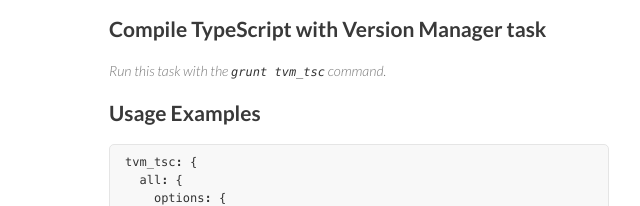
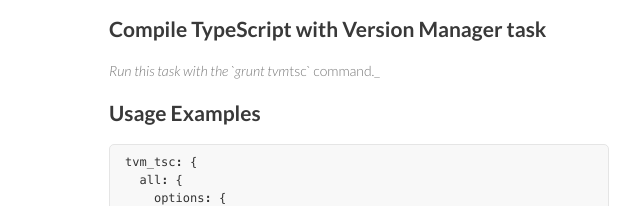
Before and after one commit to watilde/grunt-tvm-tsc, a plain HTML site: page index.html in a window 1280 px wide. Shown: the part 433-639 px from the top of the page, 461-1101 px from the left. Drawn offline with Linux system fonts and the light colour scheme.

```diff
--- a/index.html
+++ b/index.html
@@ -51,7 +51,7 @@
 <h2>
 <a name="compile-typescript-with-version-manager-task" class="anchor" href="#compile-typescript-with-version-manager-task"><span class="octicon octicon-link"></span></a>Compile TypeScript with Version Manager task</h2>
 
-<p><em>Run this task with the <code>grunt tvm_tsc</code> command.</em></p>
+<p><em>Run this task with the `grunt tvm</em>tsc` command._</p>
 
 <h2>
 <a name="usage-examples" class="anchor" href="#usage-examples"><span class="octicon octicon-link"></span></a>Usage Examples</h2>
```
